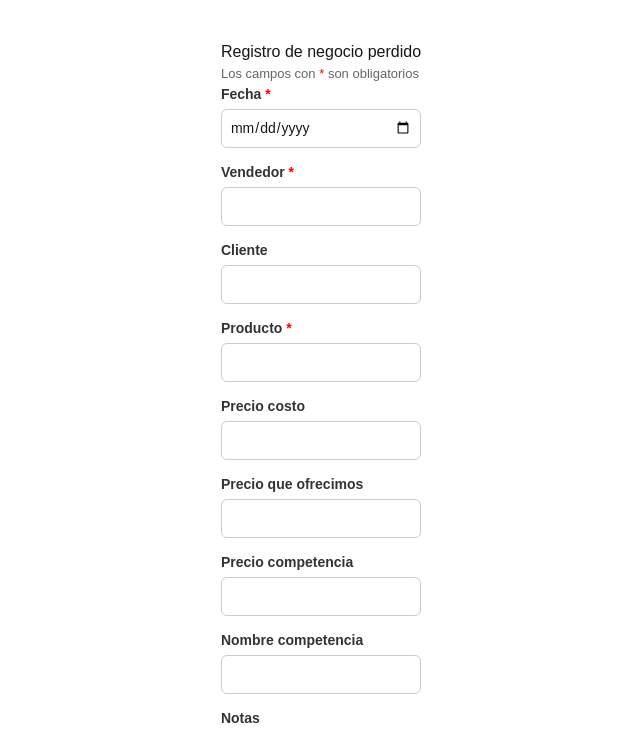
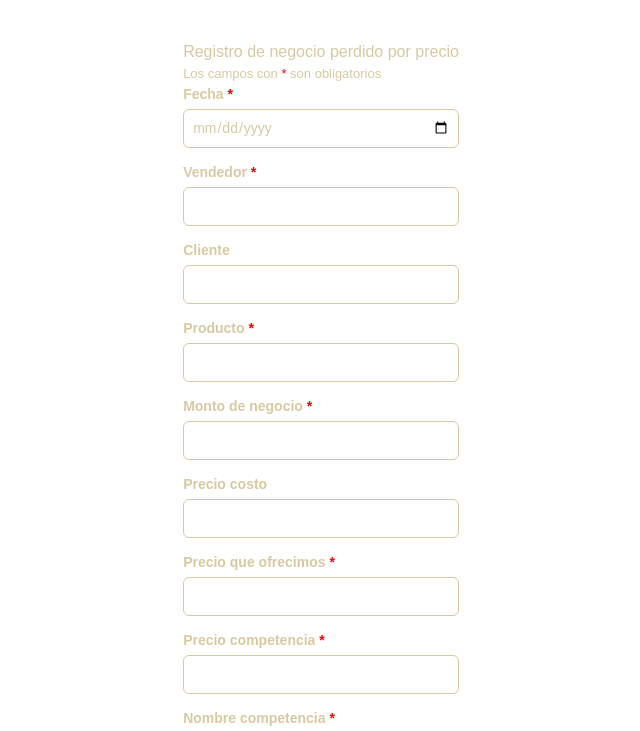
Before and after one commit to hectorofc/precios_no_competitivos, a Next.js app: page / in a window 1280 px wide. Shown: the top 731 px of the page, without its empty margins (319-959 px from the left). Built offline with nearby package versions, Linux system fonts and the light colour scheme.

Commit message:
agregar monto negocio y estilo beige

```diff
--- a/app/api/negocios/route.ts
+++ b/app/api/negocios/route.ts
@@ -1,7 +1,7 @@
 import { sql } from '@vercel/postgres';
 import { NextResponse } from 'next/server';
 
-export async function GET() {
+async function ensureTable() {
   await sql`
     CREATE TABLE IF NOT EXISTS negocios_perdidos (
       id SERIAL PRIMARY KEY,
@@ -9,6 +9,7 @@ export async function GET() {
       vendedor TEXT,
       cliente TEXT,
       producto TEXT,
+      monto_negocio NUMERIC,
       precio_costo NUMERIC,
       precio_ofrecido NUMERIC,
       precio_competencia NUMERIC,
@@ -16,6 +17,11 @@ export async function GET() {
       notas TEXT
     )
   `;
+  await sql`ALTER TABLE negocios_perdidos ADD COLUMN IF NOT EXISTS monto_negocio NUMERIC`;
+}
+
+export async function GET() {
+  await ensureTable();
   const { rows } = await sql`SELECT * FROM negocios_perdidos ORDER BY fecha DESC`;
   return NextResponse.json(rows);
 }
@@ -23,31 +29,18 @@ export async function GET() {
 export async function POST(request: Request) {
   const data = await request.json();
   const {
-    fecha, vendedor, cliente, producto,
+    fecha, vendedor, cliente, producto, monto_negocio,
     precio_costo, precio_ofrecido, precio_competencia,
     nombre_competencia, notas
   } = data;
 
-  await sql`
-    CREATE TABLE IF NOT EXISTS negocios_perdidos (
-      id SERIAL PRIMARY KEY,
-      fecha DATE,
-      vendedor TEXT,
-      cliente TEXT,
-      producto TEXT,
-      precio_costo NUMERIC,
-      precio_ofrecido NUMERIC,
-      precio_competencia NUMERIC,
-      nombre_competencia TEXT,
-      notas TEXT
-    )
-  `;
+  await ensureTable();
 
   await sql`
     INSERT INTO negocios_perdidos
-      (fecha, vendedor, cliente, producto, precio_costo, precio_ofrecido, precio_competencia, nombre_competencia, notas)
+      (fecha, vendedor, cliente, producto, monto_negocio, precio_costo, precio_ofrecido, precio_competencia, nombre_competencia, notas)
     VALUES
-      (${fecha}, ${vendedor}, ${cliente}, ${producto}, ${precio_costo}, ${precio_ofrecido}, ${precio_competencia}, ${nombre_competencia}, ${notas})
+      (${fecha}, ${vendedor}, ${cliente}, ${producto}, ${monto_negocio}, ${precio_costo}, ${precio_ofrecido}, ${precio_competencia}, ${nombre_competencia}, ${notas})
   `;
 
   return NextResponse.json({ success: true });
--- a/app/page.tsx
+++ b/app/page.tsx
@@ -1,9 +1,11 @@
 'use client';
 import { useState } from 'react';
 
+const BEIGE = '#D9C9A3';
+
 export default function Home() {
   const [form, setForm] = useState({
-    fecha: '', vendedor: '', cliente: '', producto: '',
+    fecha: '', vendedor: '', cliente: '', producto: '', monto_negocio: '',
     precio_costo: '', precio_ofrecido: '', precio_competencia: '',
     nombre_competencia: '', notas: ''
   });
@@ -23,16 +25,16 @@ export default function Home() {
     setEnviado(true);
   };
 
-  const labelStyle = { fontWeight: 600, fontSize: 14, color: '#333' };
-  const inputStyle = { padding: 8, borderRadius: 6, border: '1px solid #ccc', fontSize: 14 };
+  const labelStyle = { fontWeight: 600, fontSize: 14, color: BEIGE };
+  const inputStyle = { padding: 8, borderRadius: 6, border: `1px solid ${BEIGE}`, fontSize: 14, color: BEIGE, background: 'transparent' };
   const fieldStyle = { display: 'flex', flexDirection: 'column' as const, gap: 4 };
 
   if (enviado) {
     return (
       <div style={{ padding: 40, fontFamily: 'sans-serif' }}>
-        <h2>¡Registrado! ✅</h2>
-        <button onClick={() => { setEnviado(false); setForm({ fecha:'',vendedor:'',cliente:'',producto:'',precio_costo:'',precio_ofrecido:'',precio_competencia:'',nombre_competencia:'',notas:'' }); }}
-          style={{ padding: '8px 16px', borderRadius: 6, cursor: 'pointer' }}>
+        <h2 style={{ color: BEIGE }}>¡Registrado! ✅</h2>
+        <button onClick={() => { setEnviado(false); setForm({ fecha:'',vendedor:'',cliente:'',producto:'',monto_negocio:'',precio_costo:'',precio_ofrecido:'',precio_competencia:'',nombre_competencia:'',notas:'' }); }}
+          style={{ padding: '8px 16px', borderRadius: 6, cursor: 'pointer', border: `1px solid ${BEIGE}`, color: BEIGE, background: 'transparent' }}>
           Registrar otro negocio
         </button>
       </div>
@@ -41,8 +43,8 @@ export default function Home() {
 
   return (
     <div style={{ padding: 40, fontFamily: 'sans-serif', maxWidth: 480, margin: '0 auto' }}>
-      <h1>Registro de negocio perdido</h1>
-      <p style={{ fontSize: 13, color: '#666' }}>Los campos con <span style={{ color: 'red' }}>*</span> son obligatorios</p>
+      <h1 style={{ color: BEIGE }}>Registro de negocio perdido por precio</h1>
+      <p style={{ fontSize: 13, color: BEIGE }}>Los campos con <span style={{ color: 'red' }}>*</span> son obligatorios</p>
       <form onSubmit={handleSubmit} style={{ display: 'flex', flexDirection: 'column', gap: 14 }}>
 
         <div style={fieldStyle}>
@@ -66,31 +68,36 @@ export default function Home() {
         </div>
 
         <div style={fieldStyle}>
+          <label style={labelStyle}>Monto de negocio <span style={{ color: 'red' }}>*</span></label>
+          <input style={inputStyle} type="number" name="monto_negocio" value={form.monto_negocio} onChange={handleChange} required />
+        </div>
+
+        <div style={fieldStyle}>
           <label style={labelStyle}>Precio costo</label>
           <input style={inputStyle} type="number" name="precio_costo" value={form.precio_costo} onChange={handleChange} />
         </div>
 
         <div style={fieldStyle}>
-          <label style={labelStyle}>Precio que ofrecimos</label>
-          <input style={inputStyle} type="number" name="precio_ofrecido" value={form.precio_ofrecido} onChange={handleChange} />
+          <label style={labelStyle}>Precio que ofrecimos <span style={{ color: 'red' }}>*</span></label>
+          <input style={inputStyle} type="number" name="precio_ofrecido" value={form.precio_ofrecido} onChange={handleChange} required />
         </div>
 
         <div style={fieldStyle}>
-          <label style={labelStyle}>Precio competencia</label>
-          <input style={inputStyle} type="number" name="precio_competencia" value={form.precio_competencia} onChange={handleChange} />
+          <label style={labelStyle}>Precio competencia <span style={{ color: 'red' }}>*</span></label>
+          <input style={inputStyle} type="number" name="precio_competencia" value={form.precio_competencia} onChange={handleChange} required />
         </div>
 
         <div style={fieldStyle}>
-          <label style={labelStyle}>Nombre competencia</label>
-          <input style={inputStyle} type="text" name="nombre_competencia" value={form.nombre_competencia} onChange={handleChange} />
+          <label style={labelStyle}>Nombre competencia <span style={{ color: 'red' }}>*</span></label>
+          <input style={inputStyle} type="text" name="nombre_competencia" value={form.nombre_competencia} onChange={handleChange} required />
         </div>
 
         <div style={fieldStyle}>
-          <label style={labelStyle}>Notas</label>
-          <textarea style={inputStyle} name="notas" value={form.notas} onChange={handleChange} rows={3} />
+          <label style={labelStyle}>Notas <span style={{ color: 'red' }}>*</span></label>
+          <textarea style={inputStyle} name="notas" value={form.notas} onChange={handleChange} rows={3} required />
         </div>
 
-        <button type="submit" style={{ padding: '10px 16px', borderRadius: 6, background: '#111', color: 'white', border: 'none', cursor: 'pointer', fontSize: 15 }}>
+        <button type="submit" style={{ padding: '10px 16px', borderRadius: 6, background: BEIGE, color: '#222', border: 'none', cursor: 'pointer', fontSize: 15, fontWeight: 600 }}>
           Guardar
         </button>
       </form>
```
